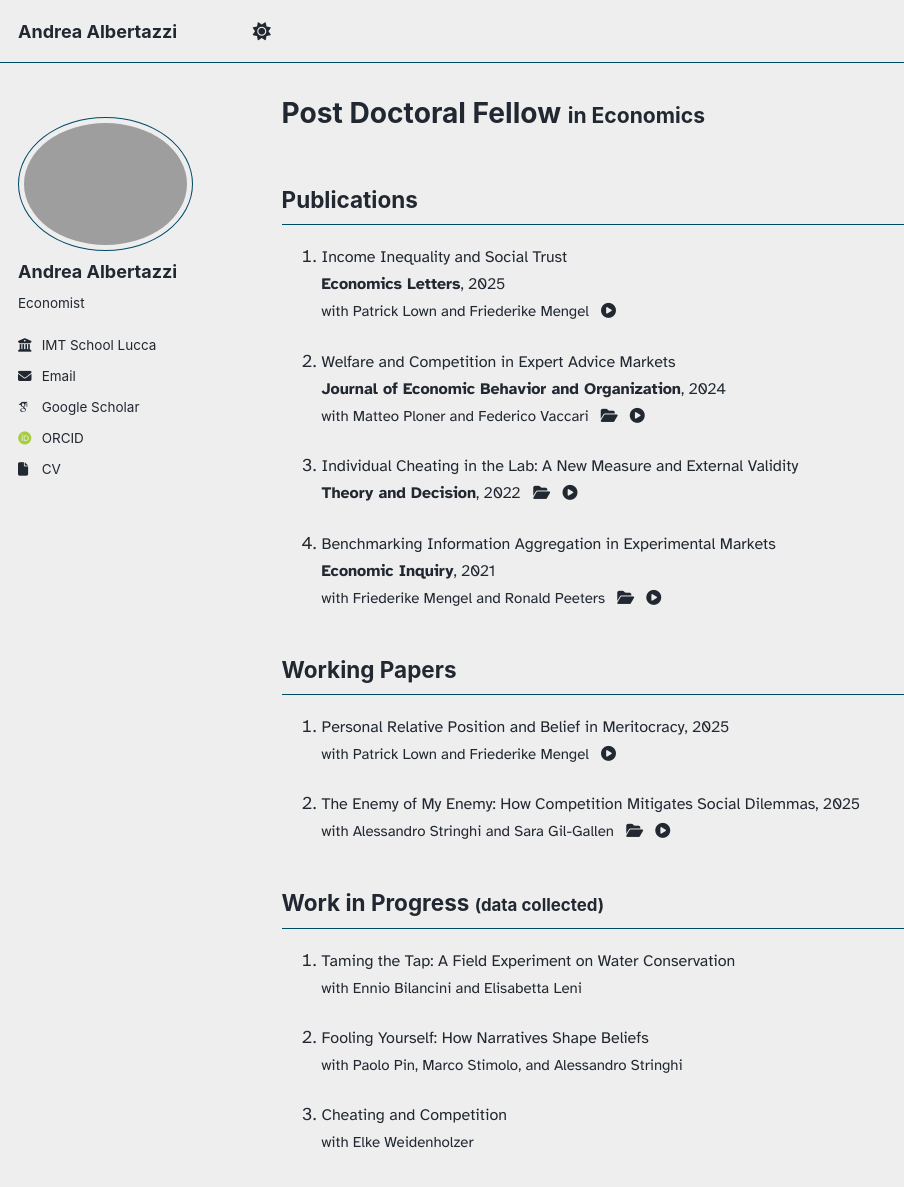
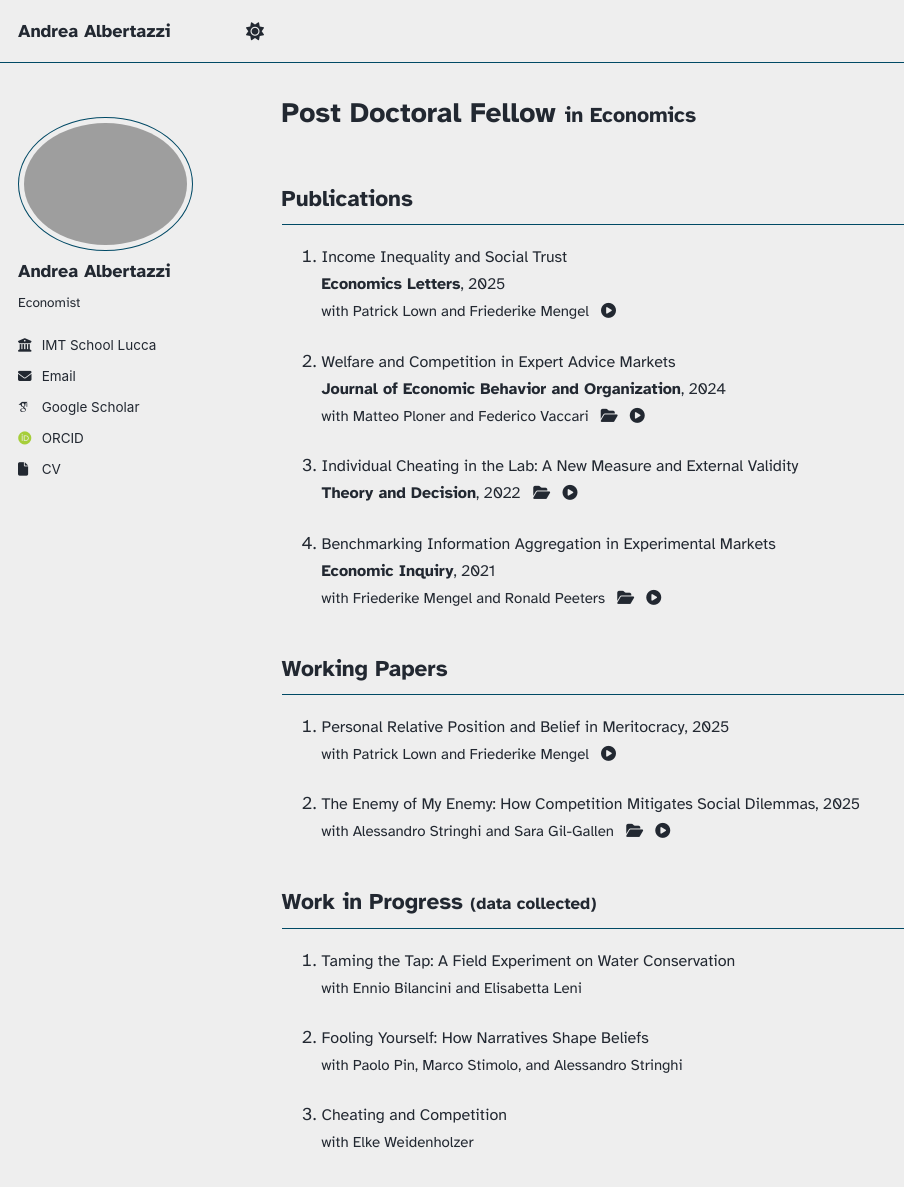
Before and after one commit to tazze87/tazze87.github.io, a Jekyll site: the page built from _pages/about.md, in a window 1280 px wide and 1400 px high. Shown: the top 1187 px of the window, without its empty margins (0-904 px from the left). Built offline with Jekyll 4.4.1, drawn with Linux system fonts in a browser that asks for light colours; some web fonts are replaced; a script that is not in the unit is left out.

Commit message:
Update custom.html

```diff
--- a/_includes/head/custom.html
+++ b/_includes/head/custom.html
@@ -83,13 +83,47 @@
 </style>
 
 
-<!-- Font for everything -->
+<!-- Font for everything (including sidebar + titles) -->
 <link rel="preconnect" href="https://fonts.googleapis.com">
 <link rel="preconnect" href="https://fonts.gstatic.com" crossorigin>
 <link href="https://fonts.googleapis.com/css2?family=Atkinson+Hyperlegible:wght@400;700&display=swap" rel="stylesheet">
+
 <style>
+  :root{
+    --aa-sans: "Atkinson Hyperlegible",
+               system-ui, -apple-system, "Segoe UI", Roboto, Arial, sans-serif;
+  }
+
+  /* Base text */
   html, body {
-    font-family: "Atkinson Hyperlegible", system-ui, -apple-system, "Segoe UI", Roboto, Arial, sans-serif;
+    font-family: var(--aa-sans);
+  }
+
+  /* Headings / titles */
+  h1, h2, h3, h4, h5, h6,
+  .page__title,
+  .archive__item-title,
+  .page__hero-title {
+    font-family: var(--aa-sans) !important;
+  }
+
+  /* Sidebar */
+  .sidebar,
+  .author__name,
+  .author__bio,
+  .author__urls,
+  .nav__list,
+  .nav__title {
+    font-family: var(--aa-sans) !important;
+  }
+
+  /* Masthead / site title / top nav */
+  .masthead,
+  .site-title,
+  .site-title a,
+  .greedy-nav,
+  .greedy-nav a {
+    font-family: var(--aa-sans) !important;
   }
 </style>
 
@@ -102,5 +136,4 @@
 
 
 
-
 <!-- end custom head snippets -->
```
